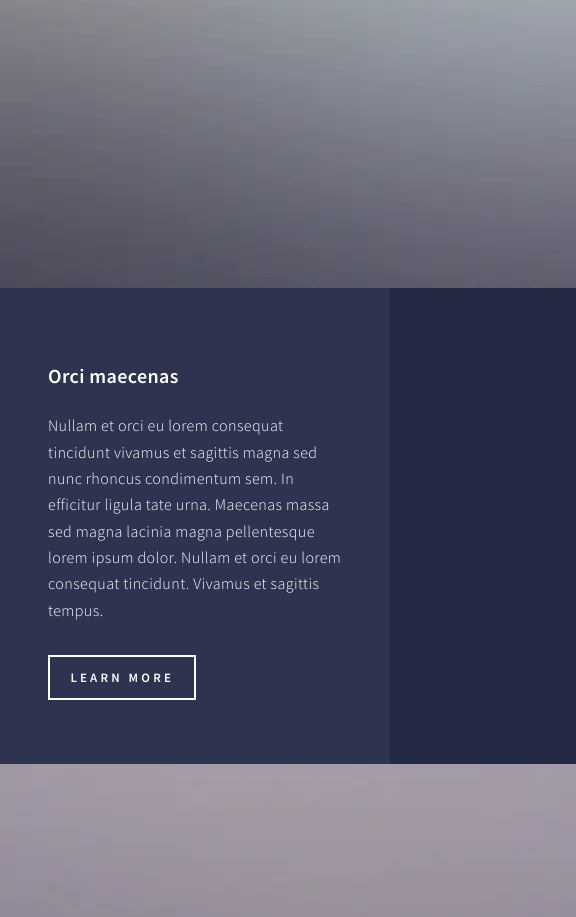
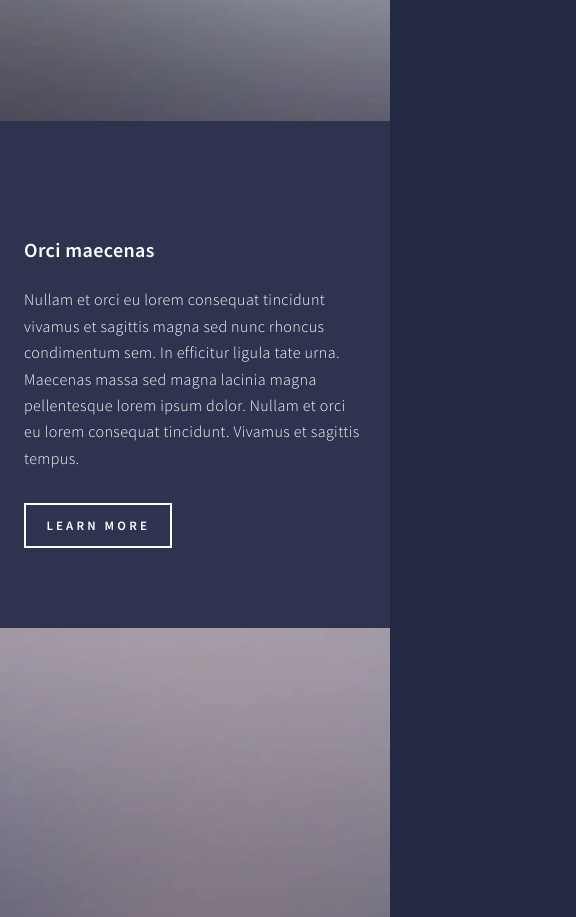
Before and after one commit to zeniaq/hotel-dilivher-website, a Next.js app: page /landing in a window 390 px wide. Shown: the part 1080-1997 px from the top of the page, 576 px wide, since content can reach past the window. Built offline with nearby package versions, Linux system fonts and the light colour scheme.

Commit message:
SectionRooms Repair in Mobile View

```diff
--- a/components/SectionRooms/SectionRooms.js
+++ b/components/SectionRooms/SectionRooms.js
@@ -3,7 +3,7 @@ import styles from "../../styles/SectionRooms.module.css";
 import AnchorList from "../AnchorList/AnchorList";
 
 const SectionRooms = ({ titleText, descriptionText, imageSrc, linkRef, dataPosition }) => (
-    <section>
+    <section className={styles.spotlights}>
         <a href={linkRef} className={styles.image}>
             <img src={imageSrc} alt={titleText} data-position={dataPosition} />
         </a>
--- a/styles/SectionRooms.module.css
+++ b/styles/SectionRooms.module.css
@@ -1,6 +1,6 @@
 /* content */
 
-.content > *  {
+.content > * {
     padding: 4em 0 2em 0;
     margin: 0 auto;
     max-width: 65em;
@@ -24,7 +24,6 @@ ul.actions li {
     padding: 0 0 0 1em;
     vertical-align: middle;
 }
-
 
 /* Button */
 
@@ -72,7 +71,6 @@ ul.actions li {
     color: #53e3fb;
 }
 
-
 input[type="submit"].next:before,
 input[type="reset"].next:before,
 input[type="button"].next:before,
@@ -90,7 +88,6 @@ button.next:after,
     opacity: 0;
     z-index: 1;
 }
-
 
 input[type="submit"].primary,
 input[type="reset"].primary,
@@ -124,8 +121,6 @@ button.primary:active,
     background-color: #53e3fb;
 }
 
-/* Spotlights */
-
 .spotlights {
     border-top: 0 !important;
 }
@@ -134,7 +129,7 @@ button.primary:active,
     border-top: 0 !important;
 }
 
-.spotlights > section {
+.spotlights {
     display: -moz-flex;
     display: -webkit-flex;
     display: -ms-flex;
@@ -146,7 +141,7 @@ button.primary:active,
     background-color: #2e3450;
 }
 
-.spotlights > section > .image {
+.spotlights > .image {
     background-position: center center;
     background-size: cover;
     border-radius: 0;
@@ -155,13 +150,13 @@ button.primary:active,
     width: 30%;
 }
 
-.spotlights > section > .image img {
+.spotlights > .image img {
     border-radius: 0;
     display: block;
     width: 100%;
 }
 
-.spotlights > section > .image:before {
+.spotlights > .image:before {
     background: rgba(36, 41, 67, 0.9);
     content: "";
     display: block;
@@ -173,7 +168,7 @@ button.primary:active,
     width: 100%;
 }
 
-.spotlights > section > .content {
+.spotlights > .content {
     display: -moz-flex;
     display: -webkit-flex;
     display: -ms-flex;
@@ -194,7 +189,13 @@ button.primary:active,
     width: 70%;
 }
 
-.spotlights > section:nth-child(2n) {
+.spotlights > .content > .inner {
+    margin: 0 auto;
+    max-width: 100%;
+    width: 65em;
+}
+
+.spotlights:nth-child(2n) {
     -moz-flex-direction: row-reverse;
     -webkit-flex-direction: row-reverse;
     -ms-flex-direction: row-reverse;
@@ -202,9 +203,50 @@ button.primary:active,
     background-color: #333856;
 }
 
-.spotlights > section:nth-child(2n) > .content {
+.spotlights:nth-child(2n) > .content {
     -moz-align-items: -moz-flex-end;
     -webkit-align-items: -webkit-flex-end;
     -ms-align-items: -ms-flex-end;
     align-items: flex-end;
 }
+
+@media screen and (max-width: 1680px) {
+    .spotlights > .image {
+        width: 40%;
+    }
+
+    .spotlights > .content {
+        width: 60%;
+    }
+}
+
+@media screen and (max-width: 1280px) {
+    .spotlights > .image {
+        width: 45%;
+    }
+
+    .spotlights > .content {
+        width: 55%;
+    }
+}
+
+@media screen and (max-width: 980px) {
+    .spotlights {
+        display: block;
+    }
+
+    .spotlights > .image {
+        width: 100%;
+    }
+
+    .spotlights > .content {
+        padding: 4em 3em 2em 3em;
+        width: 100%;
+    }
+}
+
+@media screen and (max-width: 736px) {
+    .spotlights > .content {
+        padding: 3em 1.5em 1em 1.5em;
+    }
+}
```
